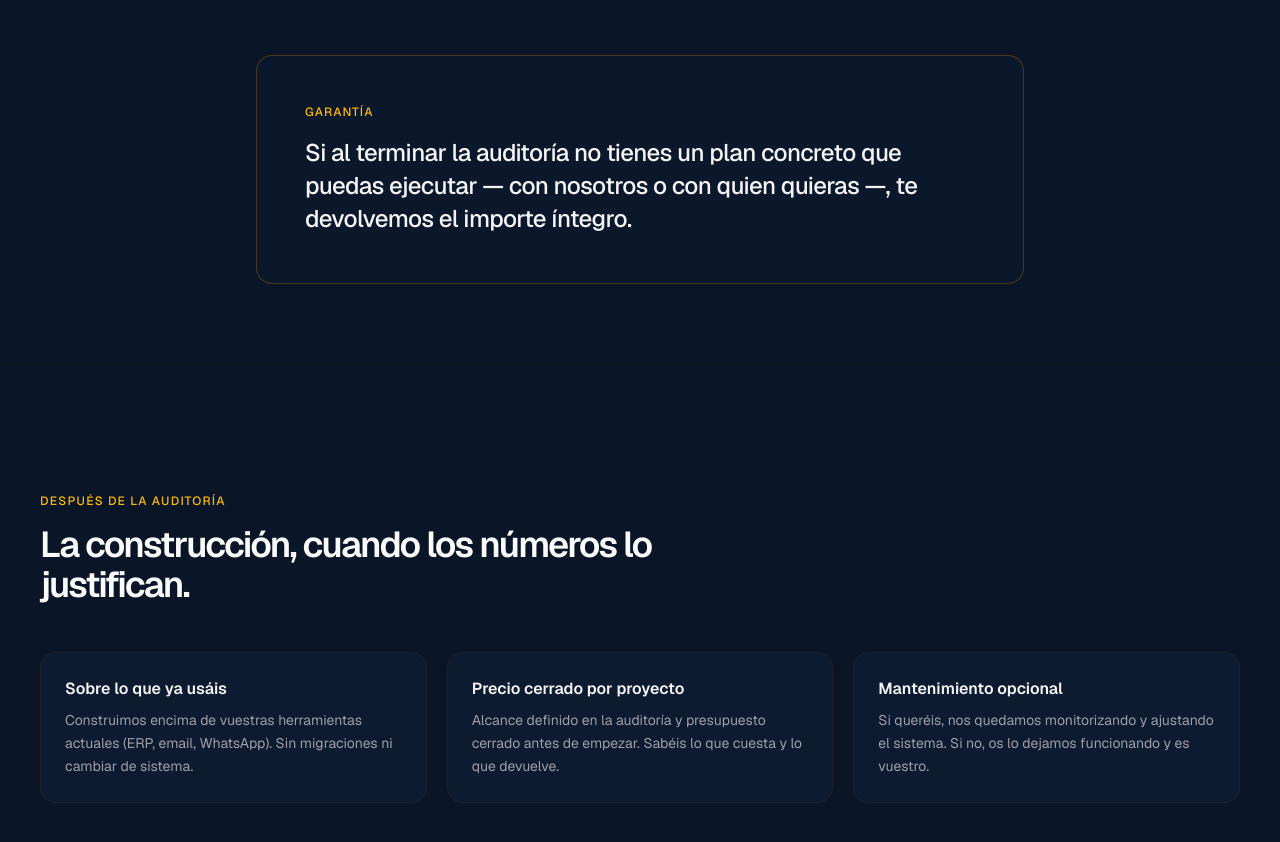
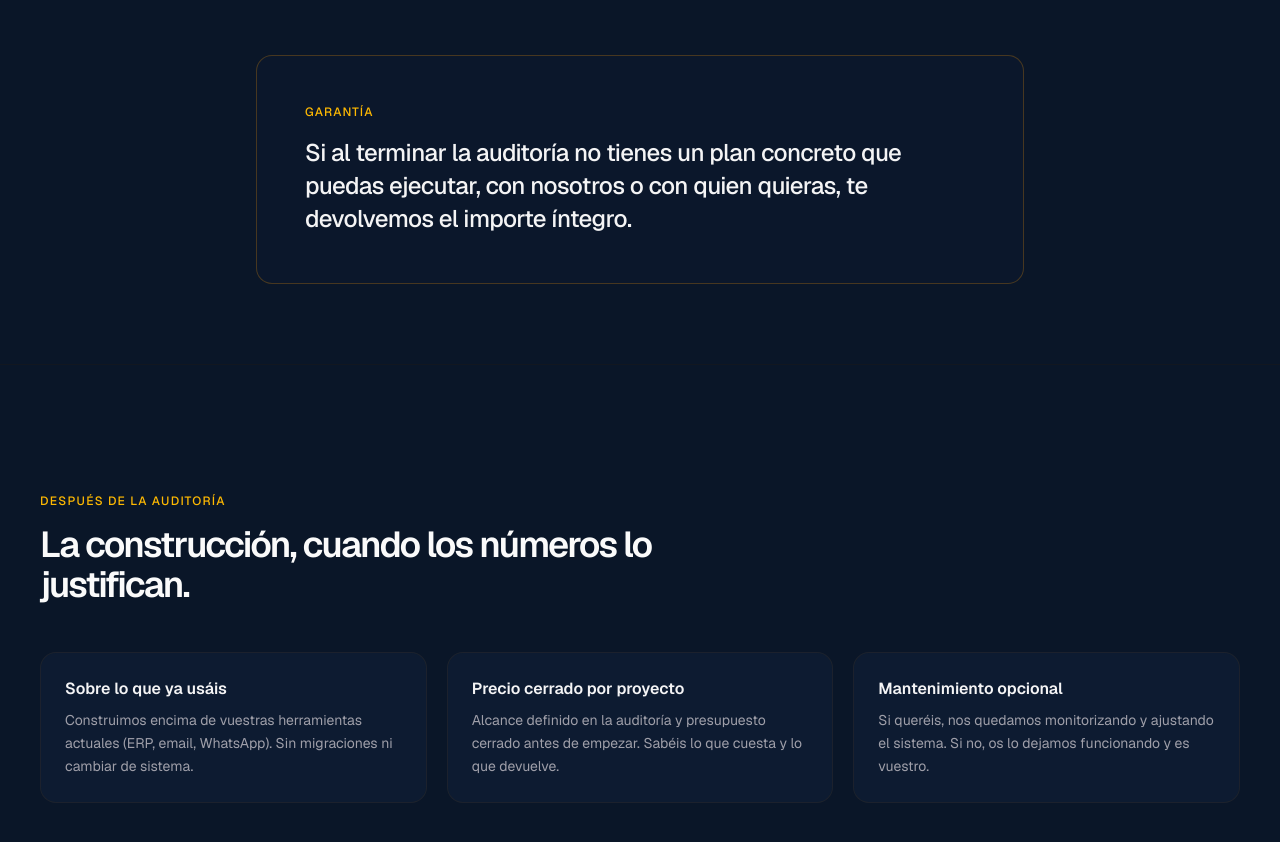
Before and after one commit to aldelaf/b2b_website, a Next.js app: page /automatizacion in a window 1280 px wide. Shown: the part 2700-3542 px from the top of the page. Built offline with nearby package versions, Linux system fonts and the light colour scheme.

Commit message:
Garantía: quitar guiones largos de la frase
Co-Authored-By: Claude Fable 5 <noreply@anthropic.com>

```diff
--- a/src/components/automatizacion/Automatizacion.tsx
+++ b/src/components/automatizacion/Automatizacion.tsx
@@ -321,7 +321,7 @@ export default function Automatizacion() {
               </p>
               <p className="text-xl md:text-2xl font-medium tracking-tight leading-snug text-zinc-100 max-w-[46ch]">
                 Si al terminar la auditoría no tienes un plan concreto que
-                puedas ejecutar — con nosotros o con quien quieras —, te
+                puedas ejecutar, con nosotros o con quien quieras, te
                 devolvemos el importe íntegro.
               </p>
             </div>
```
